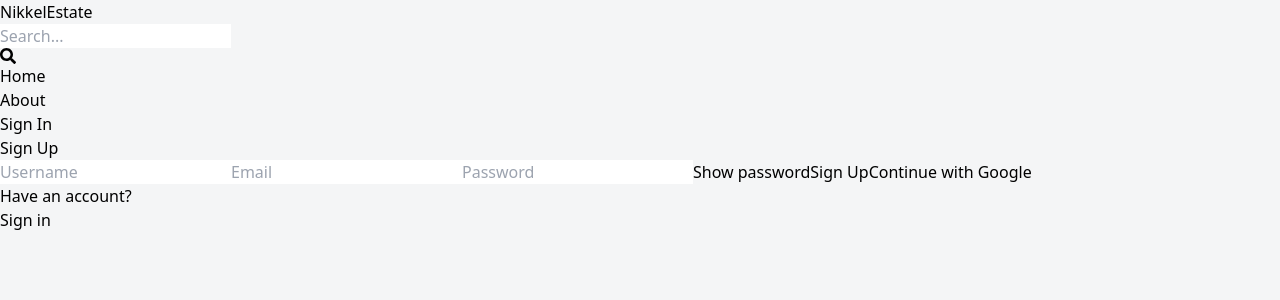
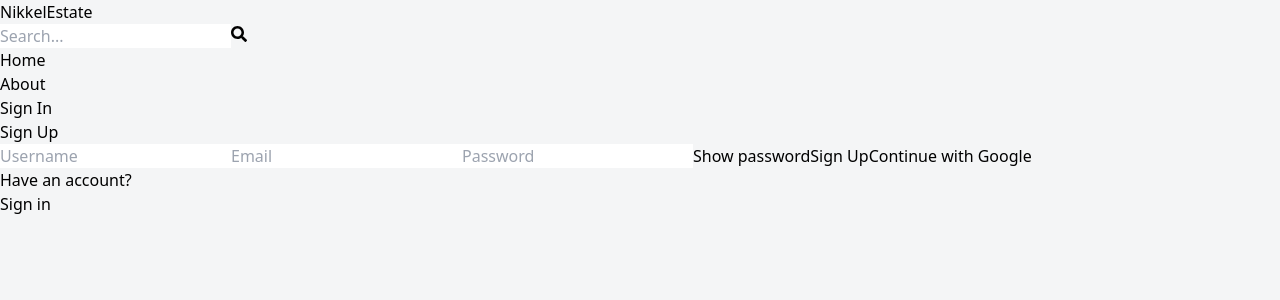
Before and after one commit to nikkxll/real-estate-app, a React (Vite) app in the folder client/: page /sign-up in a window 1280 px wide. Shown: the top 300 px of the page. Built offline with nearby package versions, Linux system fonts and the light colour scheme; no server answers.

Commit message:
complete search feature

```diff
--- a/client/src/components/Contact.jsx
+++ b/client/src/components/Contact.jsx
@@ -29,11 +29,6 @@
     fetchUser();
   }, [listing.userRef]);
 
-  const handleChange = (e) => {
-    const { value } = e.target;
-    setMessage(value);
-  };
-
   return (
     <>
       {landlord ? (
@@ -48,7 +43,7 @@
               <span className="font-semibold lowercase">{listing.name}:</span>
             </p>
             <textarea
-              onChange={handleChange}
+              onChange={(e) => setMessage(e.target.value)}
               name="message"
               id="message"
               className="border p-3 rounded-xl"
--- a/client/src/components/Header.jsx
+++ b/client/src/components/Header.jsx
@@ -1,9 +1,28 @@
 import { FaSearch } from "react-icons/fa";
 import { Link } from "react-router-dom";
 import { useSelector } from "react-redux";
+import { useEffect, useState } from "react";
+import { useNavigate } from "react-router-dom";
 
 export default function Header() {
   const { currentUser } = useSelector((state) => state.user);
+  const [searchTerm, setSearchTerm] = useState("");
+  const navigate = useNavigate()
+
+  const handleSubmit = (e) => {
+    e.preventDefault()
+    const urlParams = new URLSearchParams(location.search)
+    urlParams.set('searchTerm', searchTerm)
+    const searchQuery = urlParams.toString()
+    navigate(`/search?${searchQuery}`)
+  }
+
+  useEffect(() => {
+    const urlParams = new URLSearchParams(location.search);
+    const searchTerm = urlParams.get('searchTerm');
+    setSearchTerm(searchTerm || '')
+  }, [location.search])
+
   return (
     <header className="bg-slate-200 shadow-lg fixed w-full top-0 z-50">
       <div className="flex justify-between items-center max-w-6xl mx-auto p-3">
@@ -13,13 +32,17 @@
             <span className="text-slate-700 font-bold">Estate</span>
           </h1>
         </Link>
-        <form className="bg-slate-100 p-3 rounded-md flex items-center">
+        <form onSubmit={handleSubmit} className="bg-slate-100 p-3 rounded-md flex items-center">
           <input
             type="text"
             placeholder="Search..."
             className="bg-transparent focus:outline-none w-28 sm:w-64 md:w-48"
+            value={searchTerm}
+            onChange={(e) => setSearchTerm(e.target.value)}
           />
-          <FaSearch className="text-slate-400" />
+          <button>
+            <FaSearch className="text-slate-400" />
+          </button>
         </form>
         <ul className="flex gap-5">
           <Link to="/">
```
